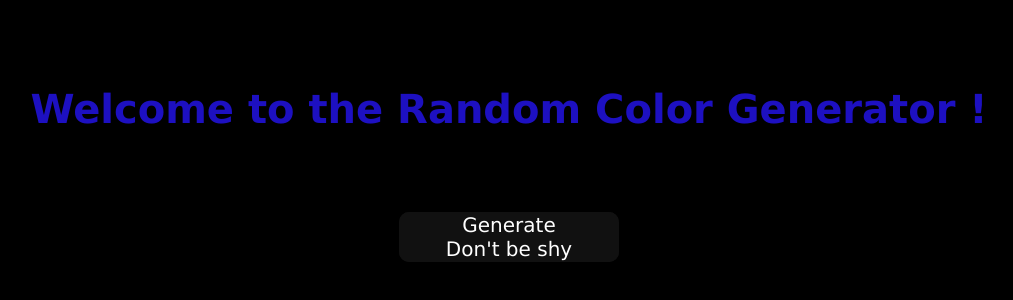
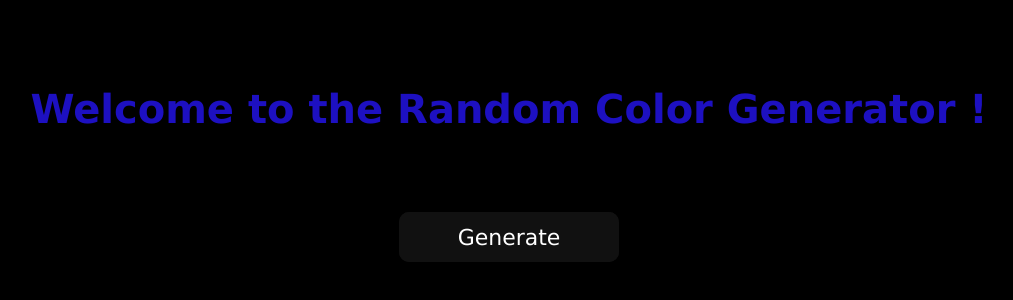
Before and after one commit to Alexou-riri/react-random-color-generator2, a React (Create React App) app: page / in a window 1280 px wide. Shown: the part 88-388 px from the top of the page, without its empty margins (131-1144 px from the left). Built offline with nearby package versions, Linux system fonts and the light colour scheme.

Commit message:
Change button text

```diff
--- a/src/App.css
+++ b/src/App.css
@@ -12,12 +12,12 @@
 
 .click {
   margin: auto;
+  font-family: Verdana, Geneva, Tahoma, sans-serif;
+  font-size: 22px;
 }
 button {
   margin-top: 80px;
   border-radius: 11px;
-
-  font-family: 'Verdana, sans-serif';
 }
 
 .container {
--- a/src/RandomColor.js
+++ b/src/RandomColor.js
@@ -32,10 +32,7 @@ export default function RandomColor() {
         style={{ color: 'white' }} // create button
         onClick={generateColor}
       >
-        <div className="click">
-          <p style={{ fontFamily: 'Verdana' }}> Generate</p>
-          <p style={{ fontFamily: 'Verdana' }}>Don't be shy</p>
-        </div>
+        <div className="click">Generate</div>
       </button>
 
       <div style={{ backgroundColor: color }} className="container">
```
